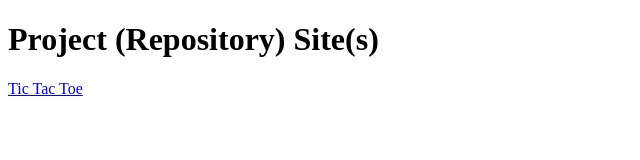
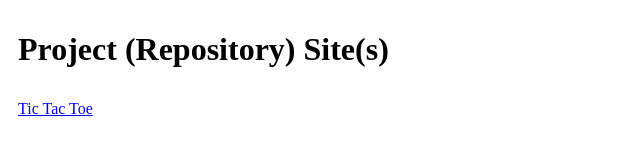
Before and after one commit to c6z3h/c6z3h.github.io, a plain HTML site: page index.html in a window 1280 px wide. Shown: the whole page, without its empty margins (0-640 px from the left). Drawn offline with Linux system fonts and the light colour scheme.

Commit message:
Import stylesheet to index.html

```diff
--- a/index.html
+++ b/index.html
@@ -1,6 +1,8 @@
 <!DOCTYPE html>
 <head>
+  <title>ZH's Github Homepage</title>
   <meta name="google-adsense-account" content="ca-pub-1466451620848325">
+  <link rel="stylesheet" href="styles.css" />
 </head>
 <body>
   <h1>Project (Repository) Site(s)</h1>
```
